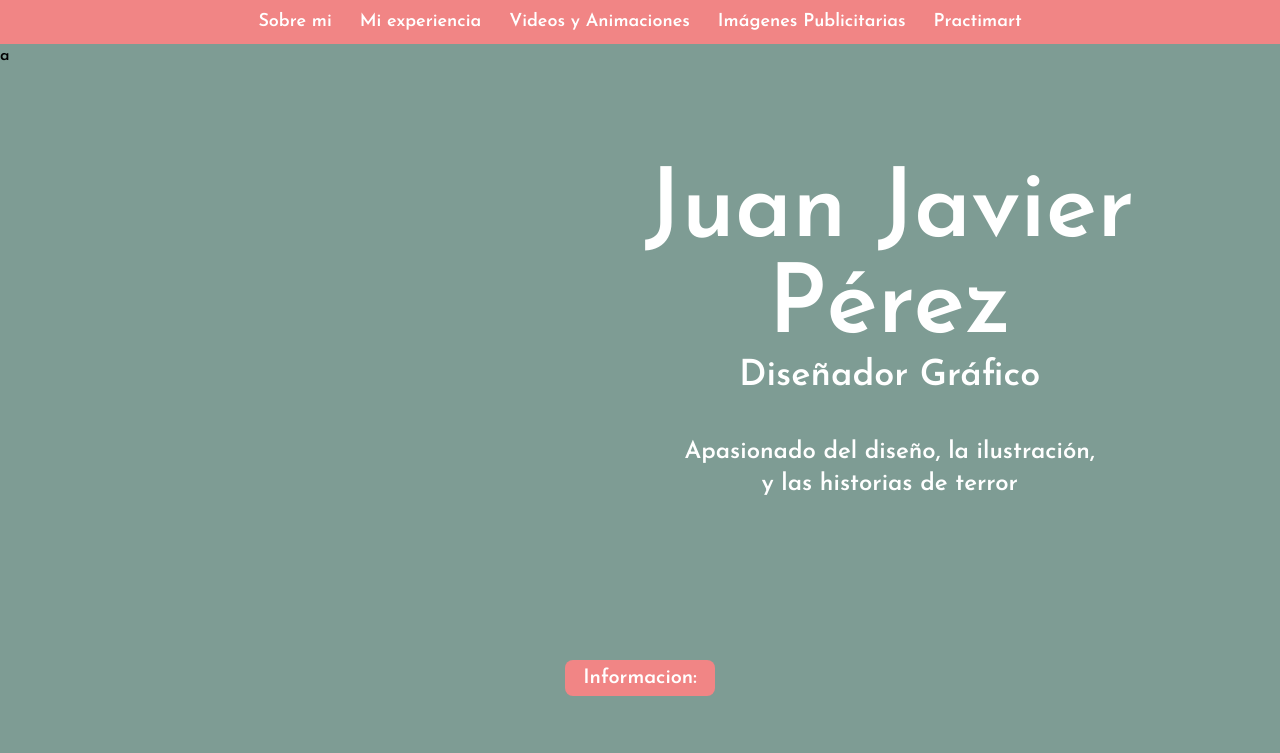
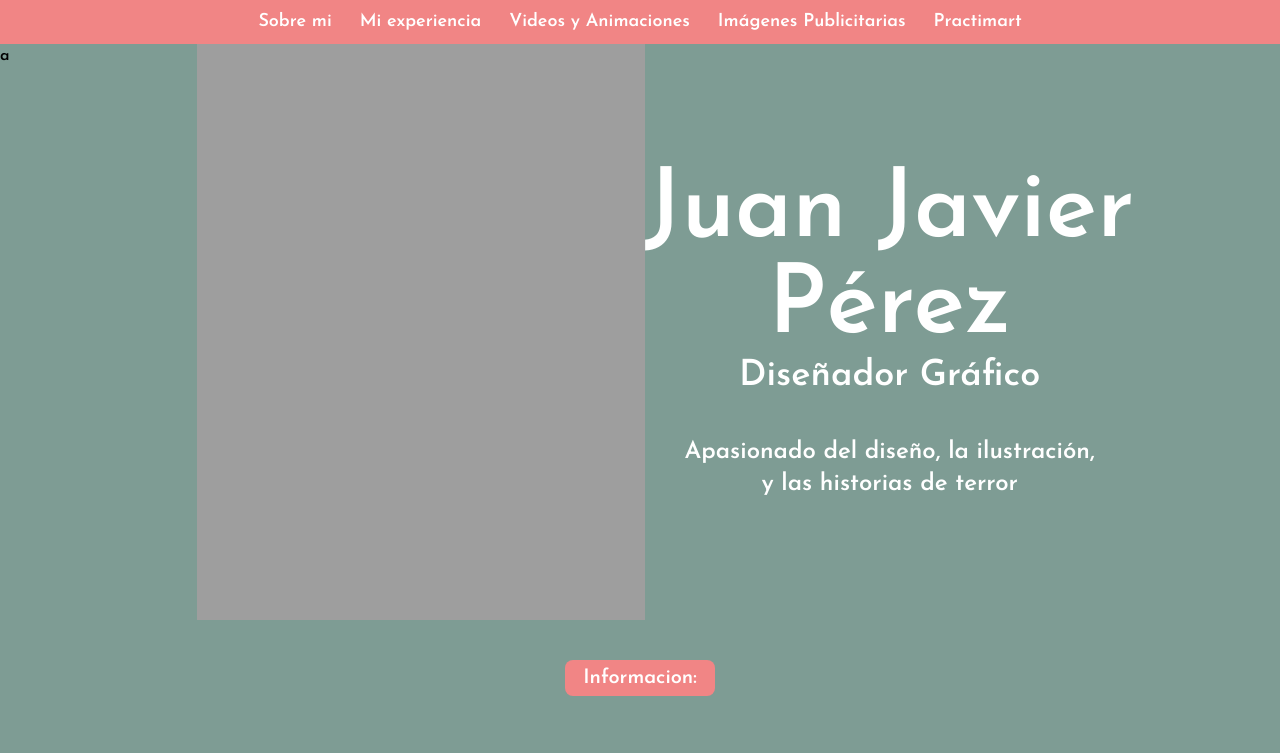
Before and after one commit to CarlosIvan165/portafolio-javo, a plain HTML site: page index.html in a window 1280 px wide. Shown: the top 753 px of the page. Drawn offline with nearby package versions, Linux system fonts and the light colour scheme; the site is published under a folder, as on GitHub Pages, so addresses that start at the root find nothing.

Commit message:
Update index.html

```diff
--- a/index.html
+++ b/index.html
@@ -36,7 +36,7 @@
                     <p>a</p>
                 </div>
                 <div class="w-1/2 flex justify-end">
-                    <img class="w-md" src="/assets/img/Javier_foto_2021.png" alt="">
+                    <img class="w-md" src="assets/img/Javier_foto_2021.png" alt="">
                 </div>
                 <div class="flex text-white text-center w-1/2">
                     <div class="py-30">
```
